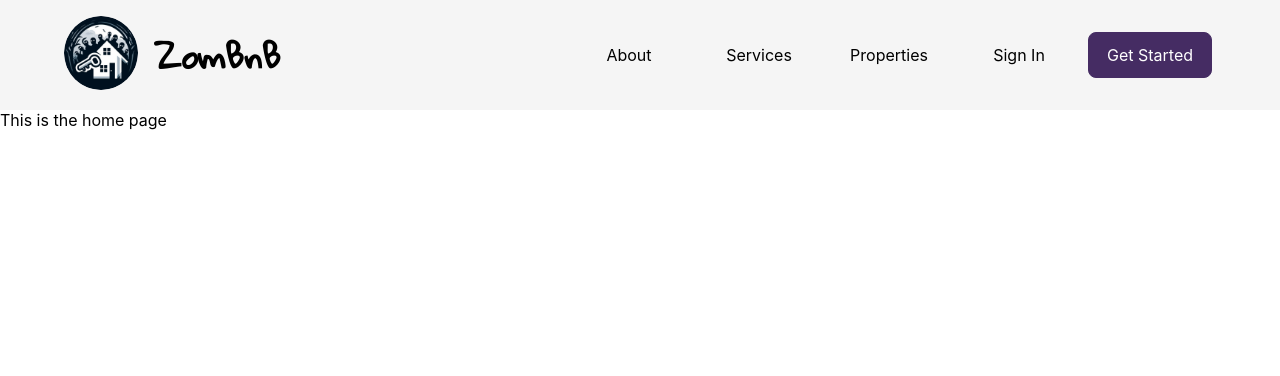
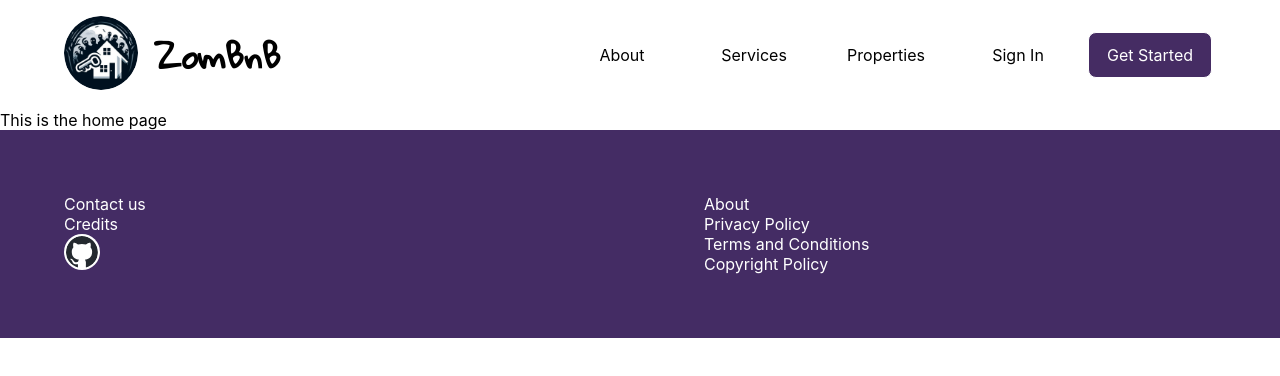
Before and after one commit to serocha/zombnb, a React (Create React App) app: page / in a window 1280 px wide. Shown: the top 376 px of the page. Built offline with nearby package versions, Linux system fonts and the light colour scheme.

Commit message:
incomplete footer

```diff
--- a/src/App.js
+++ b/src/App.js
@@ -1,6 +1,6 @@
 import { BrowserRouter, Routes, Route } from "react-router-dom";
 import { GoogleOAuthProvider } from '@react-oauth/google';
-import Layout from './components/layout/Layout.js';
+import Layout from './components/Layout.js';
 import Splash from './pages/Splash.js';
 import Login from './pages/Login.js';
 import SignUp from './pages/SignUp.js';
--- /dev/null
+++ b/src/components/Footer.js
@@ -0,0 +1,38 @@
+import classes from './footer.module.scss';
+import Mark from '../assets/github-mark.svg';
+
+const Footer = () => {
+  return (
+    <>
+      <footer
+        className={classes.footerWrapper}>
+        <div
+          className={[classes.footerNav, classes.footerNavLeft].join(' ')}>
+          <div>
+            <a href='mailto:info.zombnb@gmail.com'>Contact us</a>
+          </div>
+          <div>Credits</div>
+          <a
+            href='https://github.com/serocha/zombnb'
+            style={{width: '34px', borderRadius: '50%'}}
+            target='_blank'
+          >
+            <img
+              src={Mark}
+              className={classes.githubLogo}
+            />
+          </a>
+        </div>
+        <div
+          className={[classes.footerNav, classes.footerNavRight].join(' ')}>
+          <a>About</a>
+          <a>Privacy Policy</a>
+          <a>Terms and Conditions</a>
+          <a>Copyright Policy</a>
+        </div>
+      </footer>
+    </>
+  );
+}
+
+export default Footer;
--- a/src/components/header/Header.js
+++ b/src/components/Header.js
@@ -1,5 +1,5 @@
 import classes from './header.module.scss';
-import Logo from '../../assets/logo.png';
+import Logo from '../assets/logo.png';
 
 const Header = () => {
   return (
--- a/src/components/layout/Layout.js
+++ b/src/components/Layout.js
@@ -1,11 +1,13 @@
 import { Outlet } from 'react-router-dom';
-import Header from '../header/Header.js';
+import Header from './Header.js';
+import Footer from './Footer.js';
 
 const Layout = () => {
   return(
     <>
     <Header />
     <Outlet />
+    <Footer />
     </>
   );
 }
--- /dev/null
+++ b/src/components/footer.module.scss
@@ -0,0 +1,33 @@
+$unit: 16px;
+
+.footerWrapper {
+  display: flex;
+  justify-content: space-between;
+  bottom: 0;
+  width: 100%;
+  background-color: #442c64;
+}
+
+.footerNav {
+  padding: 4*$unit;
+  display: flex;
+  flex-direction: column;
+  width: 100%;
+  color: white;
+
+  .footerNavRight {
+    text-align: right;
+  }
+
+  .footerNavLeft {
+    text-align: left;
+  }
+}
+
+.githubLogo {
+  height: 32px;
+  width: 32px;
+  border-radius: 50%;
+  background-color: white;
+  padding: 2px;
+}
--- a/src/components/header/header.module.scss
+++ b/src/components/header.module.scss
@@ -4,7 +4,6 @@
   justify-content: space-between;
   padding: 16px 64px;
   margin: 0;
-  background-color: whitesmoke;
 }
 
 .headerLogo {
@@ -43,17 +42,20 @@
   text-align: center;
   padding: 12px 16px;
   margin: 0 4px;
-  border-radius: 8px;
-  transition: background-color 0.2s, color 0.2s;
+  border: 1px solid white;
+  transition: background-color 0.2s, color 0.2s, border 0.2s;
 }
 
 .navLink:hover {
-  background-color: #eee7f7;
+  background-color: white;
+  color: #452c63;
+  border-bottom: 1px solid #452c63;
 }
 
 .headerCTA {
   background-color: #452c63;
   color: white;
+  border-radius: 8px;
   border: 1px solid #452c63;
 }
 
```
Also changed, not shown: src/assets/github-mark.svg (added).
